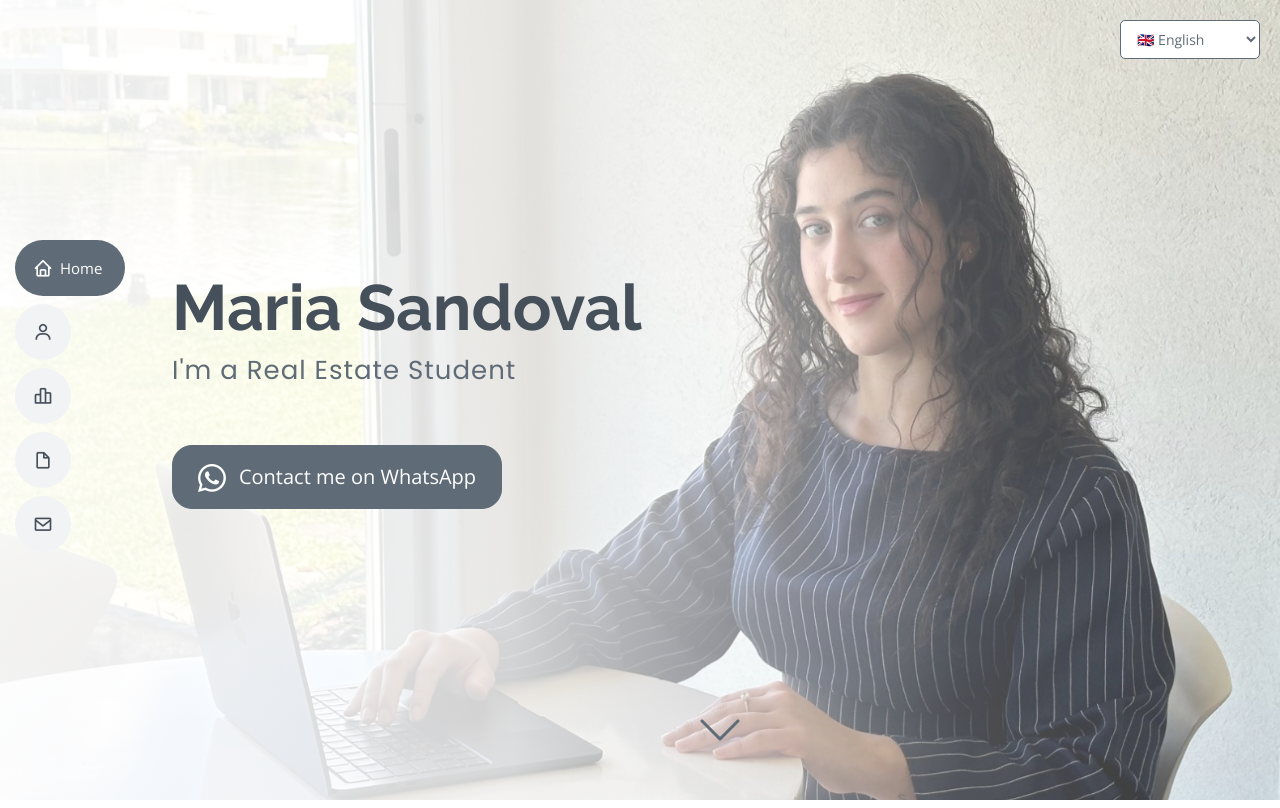
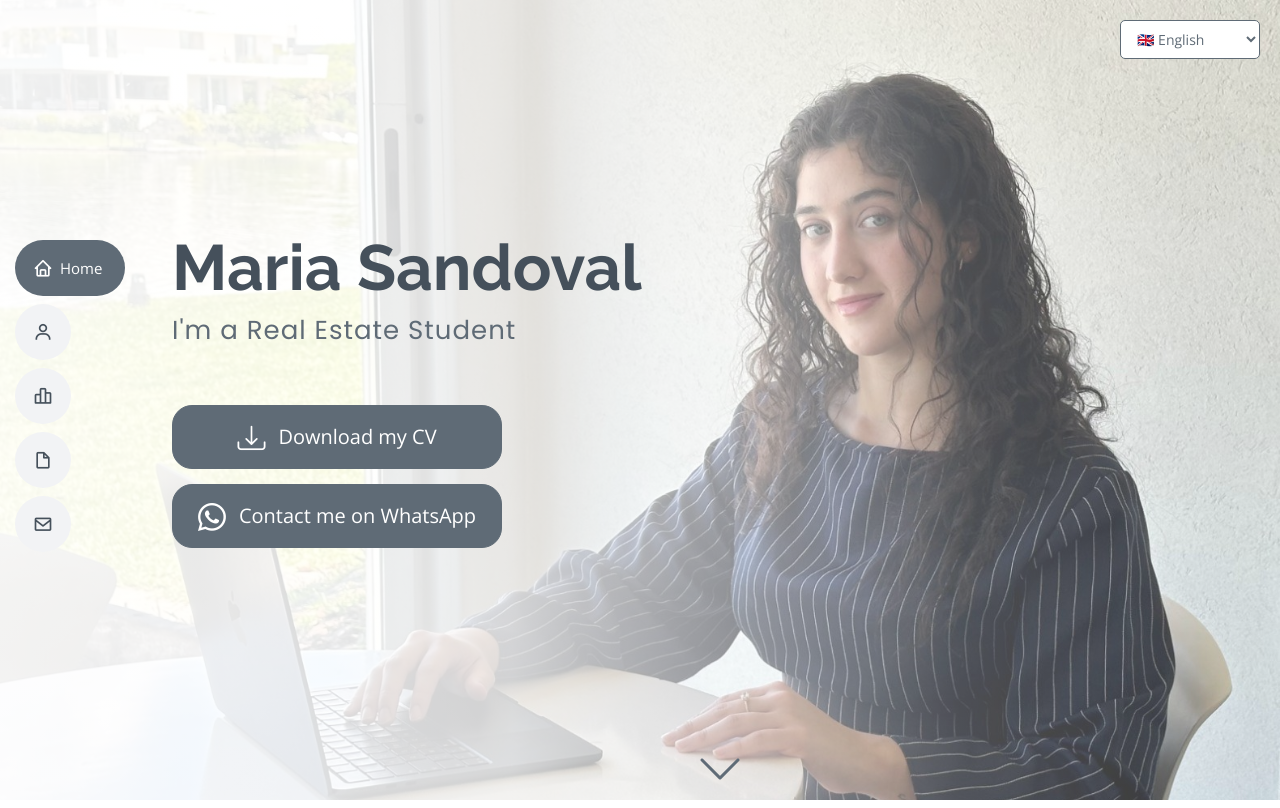
Before and after one commit to marita-sandoval/marita-sandoval.github.io, a plain HTML site: page index.html in a window 1280 px wide. Shown: the top 808 px of the page. Drawn offline with nearby package versions, Linux system fonts and the light colour scheme.

Commit message:
Add Download my CV button and CV PDF
Co-Authored-By: Claude Fable 5.2 <noreply@anthropic.com>
Claude-Session: https://claude.ai/code/session_019bSNo1XPv2mtGeyLiS39d8

```diff
--- a/assets/js/i18n.js
+++ b/assets/js/i18n.js
@@ -12,6 +12,7 @@ const translations = {
     'hero.title': 'Maria Sandoval',
     'hero.tagline': "I'm a Real Estate Student",
     'hero.cta': 'Contact me on WhatsApp',
+    'hero.cv': 'Download my CV',
 
     // About section
     'about.title': 'About',
@@ -98,6 +99,7 @@ const translations = {
     'hero.title': 'Maria Sandoval',
     'hero.tagline': 'Ich bin Immobilienstudentin',
     'hero.cta': 'Kontakt per WhatsApp',
+    'hero.cv': 'Lebenslauf herunterladen',
 
     // About section
     'about.title': 'Über mich',
@@ -184,6 +186,7 @@ const translations = {
     'hero.title': 'Maria Sandoval',
     'hero.tagline': 'Soy estudiante de Corretaje Inmobiliario',
     'hero.cta': 'Contactarme por WhatsApp',
+    'hero.cv': 'Descargar mi CV',
 
     // About section
     'about.title': 'Acerca de',
--- a/index.html
+++ b/index.html
@@ -89,6 +89,16 @@
         <p>
           <span data-i18n="hero.tagline">I'm a Real Estate Student</span>
         </p>
+        <a
+          href="assets/cv/Maria-Sandoval-CV.pdf"
+          download
+          class="btn btn-primary btn-lg d-flex align-items-center btn-oval"
+        >
+          <i class="bi bi-download me-2" style="font-size: 1.4em"></i>
+          <span style="padding-left: 5px" data-i18n="hero.cv"
+            >Download my CV</span
+          >
+        </a>
         <a
           href="https://wa.me/5491178937736"
           target="_blank"
```
Also changed, not shown: 1 other file.
